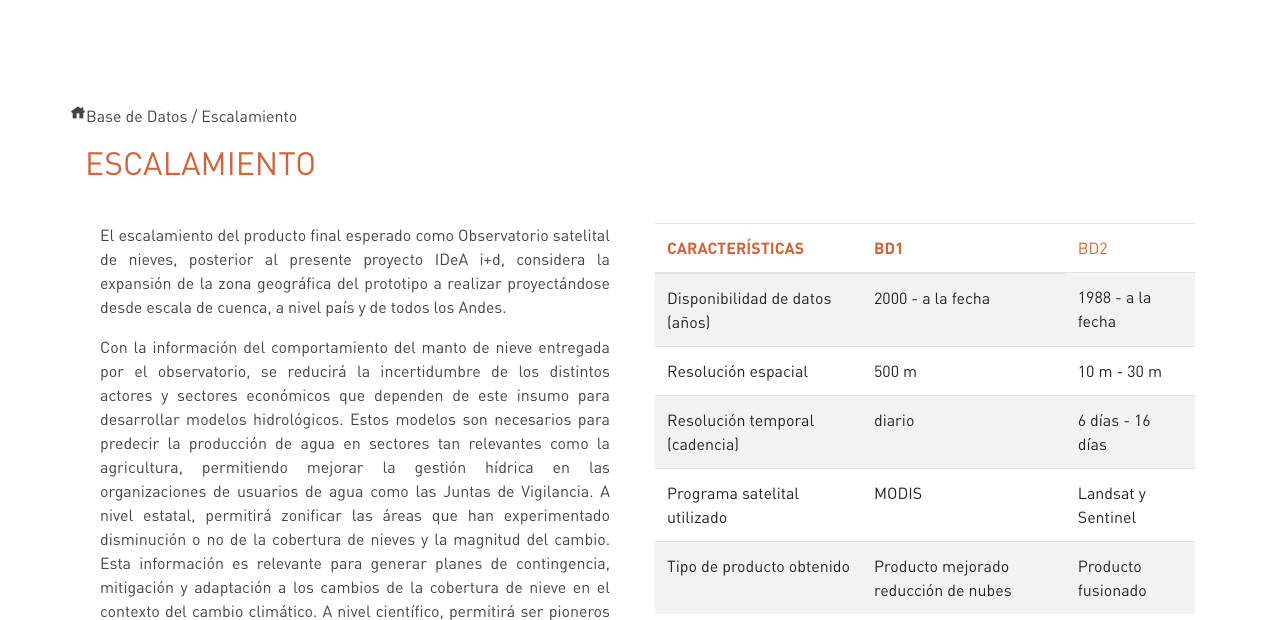
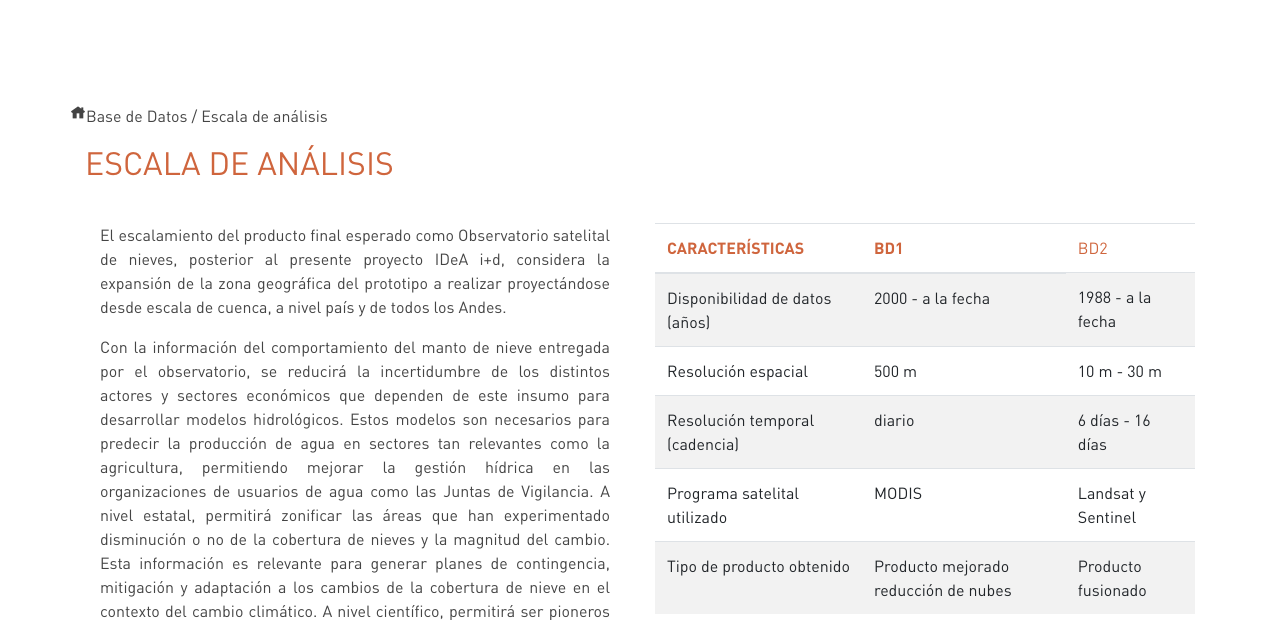
Before and after one commit to DatosLabUPLA/obsnieves-web-legacy, a Django app: page /escalamiento/ in a window 1280 px wide. Shown: the part 262-882 px from the top of the page. Run offline with Django 3.2, Linux system fonts and the light colour scheme; some libraries are stand-ins or nearby versions.

Commit message:
Update: Escalamiento se cambia a Escala de análisis
En la ventana “Base de Datos” modificar pestaña “Escalamiento”, reemplazar por título “Escala de análisis”.

```diff
--- a/core/templates/core/base.html
+++ b/core/templates/core/base.html
@@ -103,7 +103,7 @@
                 <a href="#" class="{% if request.resolver_match.url_name == "home" %}text-white{% else %}txt-naranjo-2{% endif %}">Base de Datos</a>
                 <ul>
                   <li><a href="{% url 'database' %}">Bases de Datos</a></li>
-                  <li><a href="{% url 'escalation' %}">Escalamiento</a></li>
+                  <li><a href="{% url 'escalation' %}">Escala de análisis</a></li>
               </ul>
             </li>
 
--- a/core/templates/core/escalation.html
+++ b/core/templates/core/escalation.html
@@ -2,7 +2,7 @@
 
 {% load static %}
 
-{% block title %}Escalamiento{% endblock title %}
+{% block title %}Escala de análisis{% endblock title %}
 
 {% block content %}
 
@@ -14,7 +14,7 @@
 
   <div class="container">
       <div class="row">
-          <i class="icofont-home"></i> Base de Datos / Escalamiento
+          <i class="icofont-home"></i> Base de Datos / Escala de análisis
       </div>
   </div>
 
@@ -22,7 +22,7 @@
     <div class="container">
       <div class="row">
         <div class="col-12">
-            <h2 class="text-uppercase txt-naranjo-2">Escalamiento</h2>
+            <h2 class="text-uppercase txt-naranjo-2">Escala de análisis</h2>
         </div>
       </div>
     </div>
```
